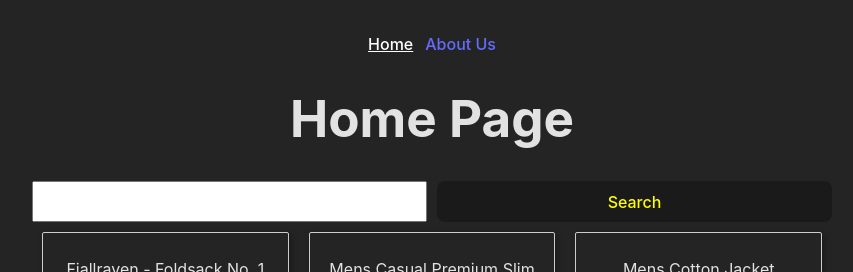
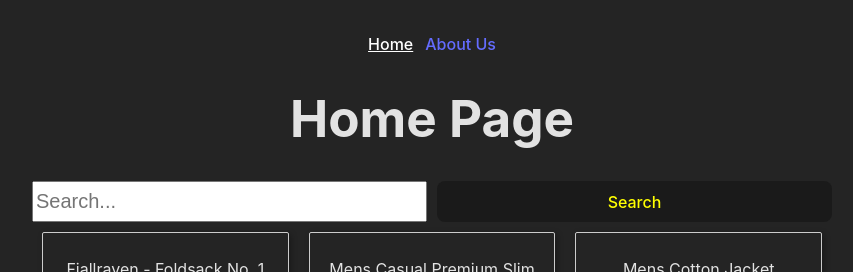
Before and after one commit to Gangeya/react-2023-Q1, a React (Vite) app: page / in a window 1280 px wide. Shown: the top 272 px of the page, without its empty margins (208-1061 px from the left). Built offline with nearby package versions, Linux system fonts and the light colour scheme.

Commit message:
feat: implement the functionslity of the Search component

```diff
--- a/src/components/Search.tsx
+++ b/src/components/Search.tsx
@@ -1,18 +1,51 @@
 import React from 'react';
 
 interface ISearch { };
-interface ISearchState { };
+interface ISearchState {
+  inputSearchValue: string;
+};
 
 export class Search extends React.Component<ISearch, ISearchState> {
   constructor(props: ISearch) {
     super(props);
+    this.state = {
+      inputSearchValue: localStorage.getItem('key-inputSearchValue') || '',
+    }
   }
+
+  handleSearch(e: React.FormEvent<HTMLFormElement>) {
+    e.preventDefault();
+  }
+
+  componentDidMount() {
+    localStorage.setItem('key-inputSearchValue', this.state.inputSearchValue);
+  }
+
+  componentWillUnmount() {
+    localStorage.setItem('key-inputSearchValue', this.state.inputSearchValue);
+  }
+
+  changeSearch(e: React.ChangeEvent<HTMLInputElement>) {
+    this.setState({
+      inputSearchValue: e.target.value
+    })
+    console.log(this.state.inputSearchValue)
+  }
+
   render() {
     return (
       <div className="search">
-        <form className="search-form">
+        <form className="search-form" onSubmit={(e) => this.handleSearch(e)}>
           <div className="search-wrap">
-            <input className="search-input" type="search" name="search" id="search" />
+            <input
+              className="search-input"
+              type="search"
+              placeholder="Search..."
+              name="search"
+              value={this.state.inputSearchValue}
+              id="search"
+              onChange={(e) => this.changeSearch(e)}
+            />
             <button className="search-btn" type="submit">Search</button>
           </div>
         </form>
--- a/src/pages/home.tsx
+++ b/src/pages/home.tsx
@@ -13,7 +13,7 @@ export class Home extends React.Component {
         <Search />
         <div className="container">
           {
-            products.map(product => <Product {...product} />)
+            products.map(product => <Product {...product} key={product.id} />)
           }
           {/* <Product product={products[0]} />
           <Product {...products[1]} />
```
